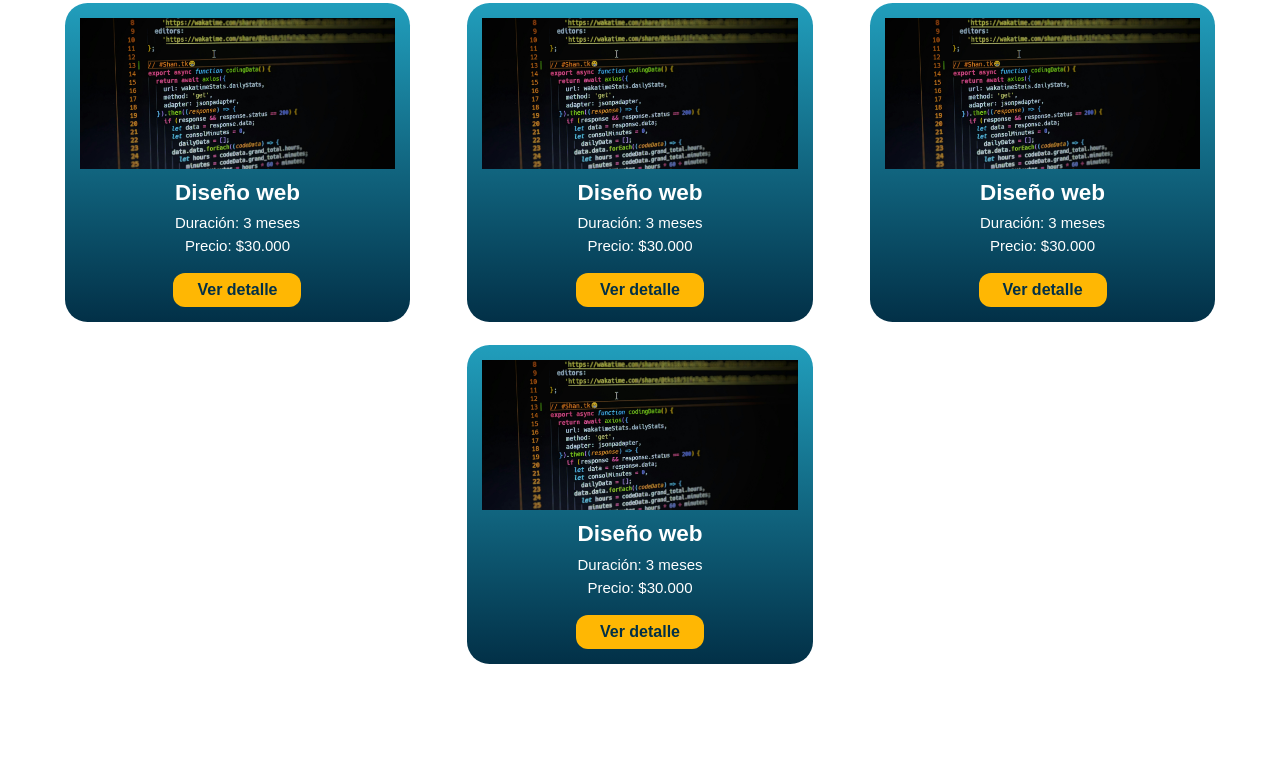
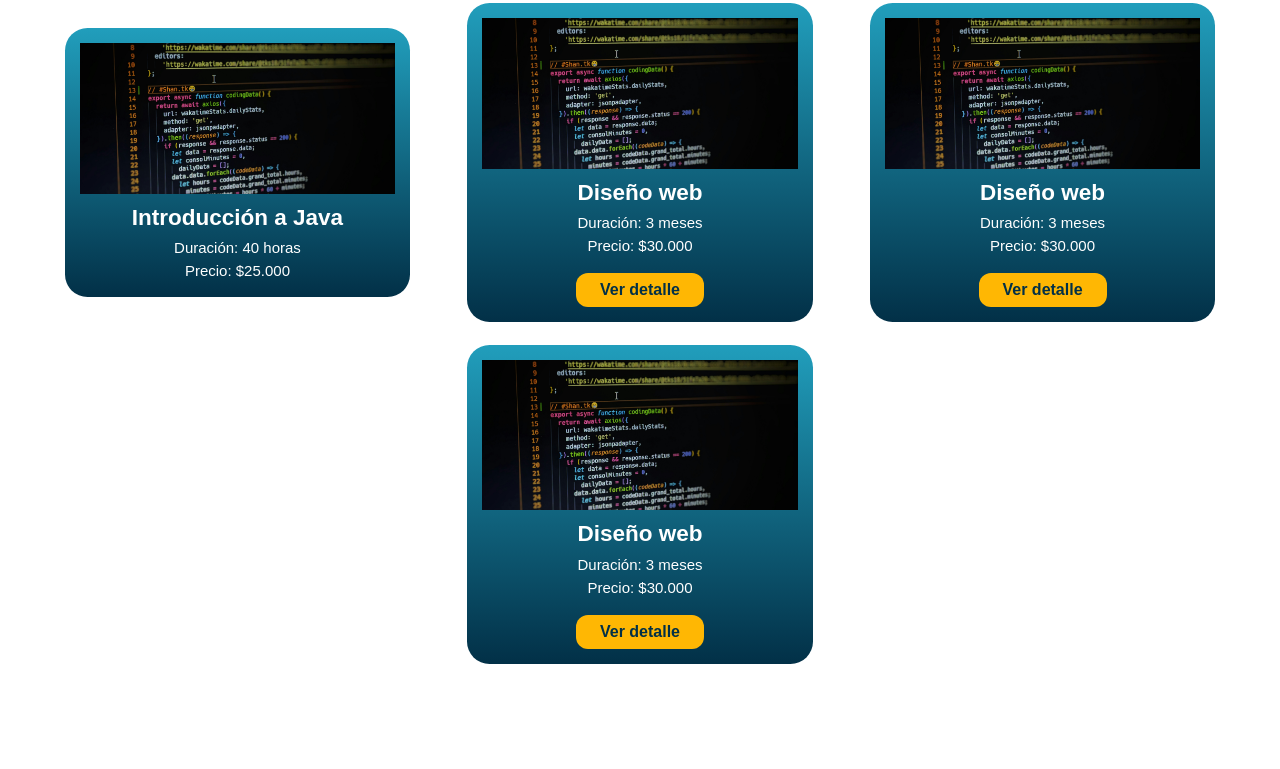
Before and after one commit to Mercado006/trabajo-practico-programacion-web-I, a plain HTML site: page Inicio.html in a window 1280 px wide. Shown: the part 985-1754 px from the top of the page. Drawn offline with Linux system fonts and the light colour scheme.

Commit message:
Actualización de curso: Cambiado "Diseño web" por "Introducción a Java" con nueva duración y precio.

```diff
--- a/Inicio.html
+++ b/Inicio.html
@@ -148,10 +148,10 @@
                 <article class="box">
                     <img src="./Img Main/photo-1613490900233-141c5560d75d.jpeg" alt="Desarrollo web"
                         class="desarrollo-web">
-                    <h3>Diseño web</h3>
-                    <p>Duración: 3 meses</p>
-                    <p>Precio: $30.000</p>
-                    <button>Ver detalle</button>
+                    <h3>Introducción a Java</h3>
+                    <p>Duración: 40 horas</p>
+                    <p>Precio: $25.000</p>
+                    <a href="./detalleCurso"></a>
                 </article>
                 <article class="box">
                     <img src="./Img Main/photo-1613490900233-141c5560d75d.jpeg" alt="Desarrollo web"
```
